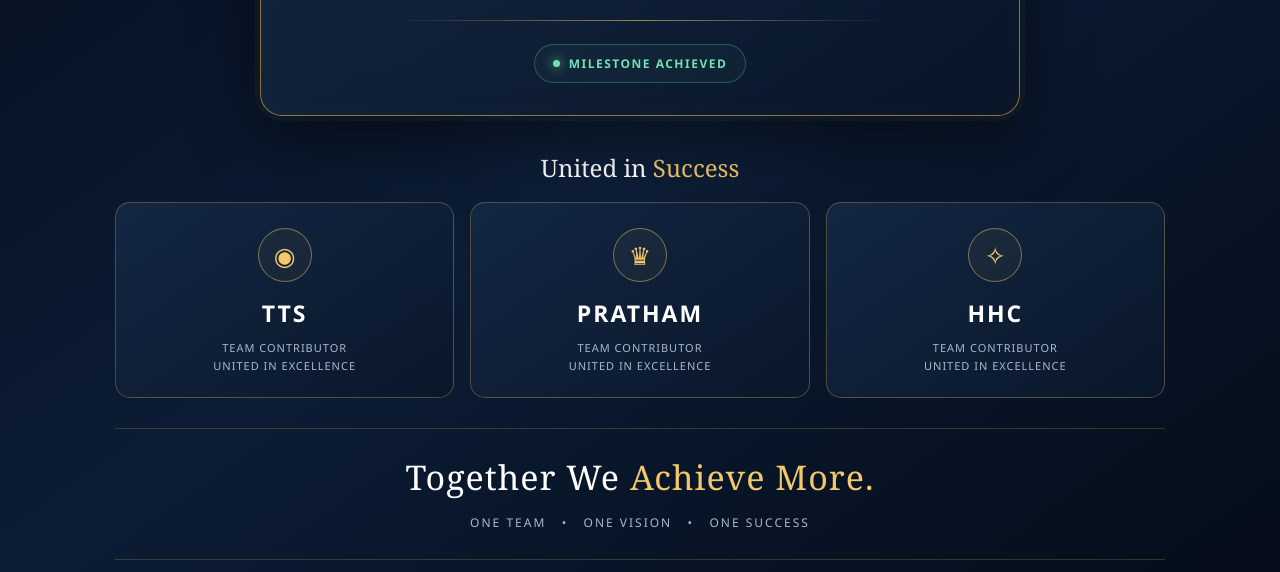
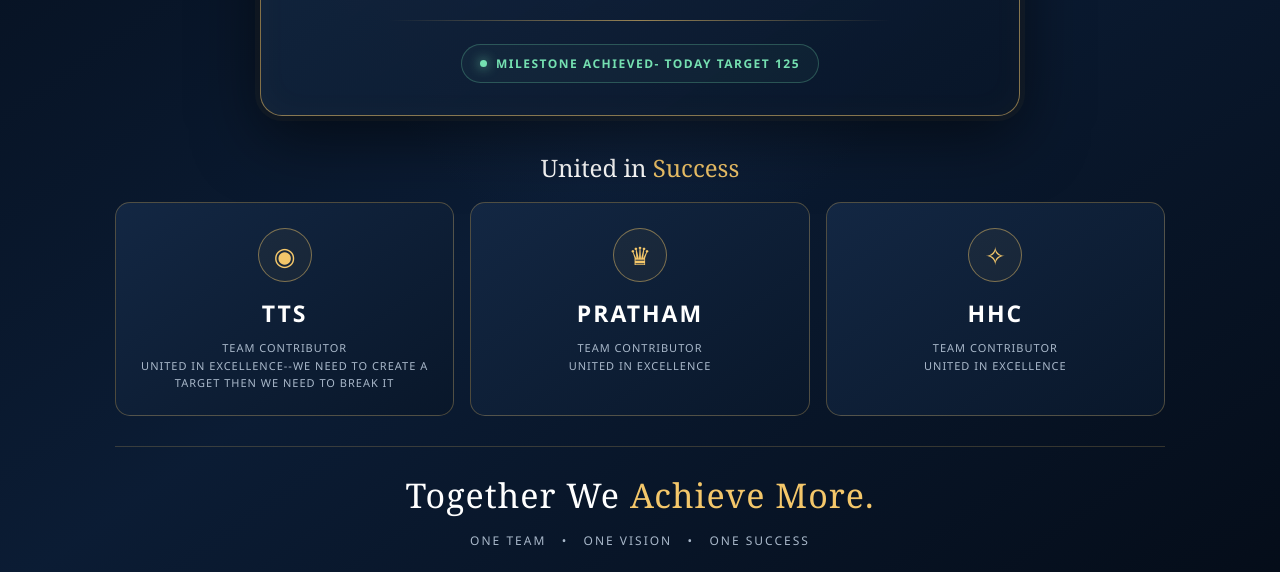
Before and after one commit to krishnav1740-droid/PRATHAM-TTS, a plain HTML site: page index.html in a window 1280 px wide. Shown: the part 605-1177 px from the top of the page. Drawn offline with Linux system fonts and the light colour scheme.

Commit message:
Update index.html

```diff
--- a/index.html
+++ b/index.html
@@ -414,7 +414,8 @@ h1 span {
 
         <div class="achievement">
             <span class="achievement-dot"></span>
-            MILESTONE ACHIEVED
+            MILESTONE ACHIEVED-
+                                TODAY TARGET 125
         </div>
     </section>
 
@@ -429,7 +430,7 @@ h1 span {
             <div class="team-name">TTS</div>
             <p class="team-status">
                 TEAM CONTRIBUTOR<br>
-                UNITED IN EXCELLENCE
+                UNITED IN EXCELLENCE--WE NEED TO CREATE A TARGET THEN WE NEED  TO BREAK IT
             </p>
         </article>
 
```
